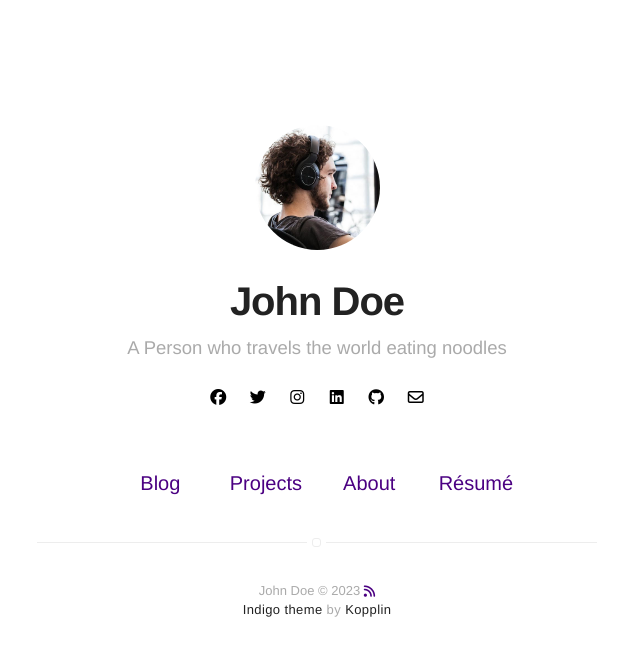
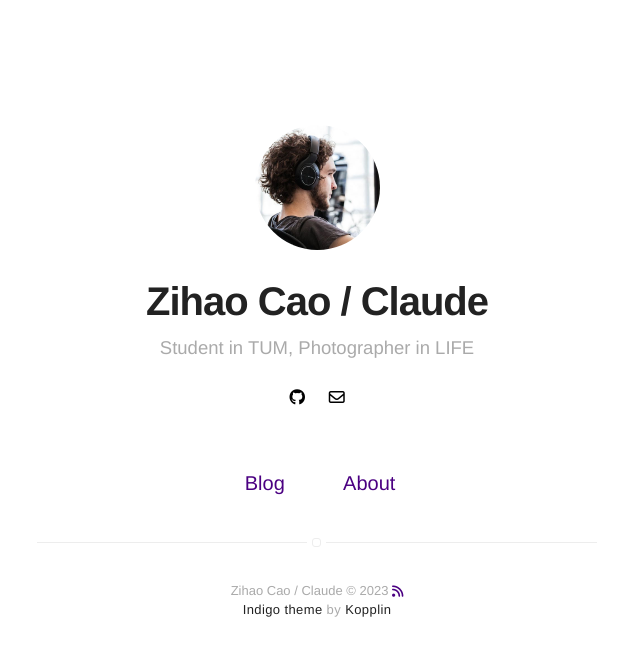
Before and after one commit to claude0318/claude0318.github.io, a Jekyll site: the page built from index.html, in a window 1280 px wide. Shown: the top 656 px of the page, without its empty margins (323-963 px from the left). Built offline with Jekyll 4.4.1, drawn with Linux system fonts in a browser that asks for light colours; nearby versions of some CDN libraries.

Commit message:
Update _config.yml

```diff
--- a/_config.yml
+++ b/_config.yml
@@ -1,9 +1,9 @@
 # main text of home
-title: John Doe
-bio: A Person who travels the world eating noodles
+title: Zihao Cao / Claude
+bio: Student in TUM, Photographer in LIFE
 
 # twitter summary info
-description: A blog about technology and stuff related
+#description: A blog about technology and stuff related
 
 # if it's an external image, update below for true
 # better with square images
@@ -16,11 +16,11 @@ dark-theme: auto
 
 # If you want to include your resume, set to true
 # and specify source (external or local).
-resume: true
-resume-external: true
-resume-url: https://google.com/?q=my+resume
+resume: false
+resume-external: false
+#resume-url: https://google.com/?q=my+resume
 
-url: https://sergiokopplin.github.io/indigo
+url: https://claude0318.github.io/
 # your url: https://USERNAME.github.io
 
 permalink: /:title/
@@ -34,26 +34,20 @@ disqus:
   categories: [blog, project] # only show disqus for posts that have these categories
 
 # if you don't have any of social below, comment the line
-facebook: myfacebook
-twitter: mytwitter
-instagram: myinstagram
-linkedin: mylinkedin
-github: mygithub
-email: myemail@gmail.com
+#facebook: myfacebook
+#twitter: mytwitter
+#instagram: myinstagram
+#linkedin: mylinkedin
+#github: mygithub
+email: zihao.cao@tum.de
 
 authors:
   johndoe:
-    name: John Doe
-    bio: A Man who travels the world eating noodles
+    name: Zihao Cao
+    bio: Student in TUM, Photographer in LIFE
     external-image: false
     picture: assets/images/profile.jpg
-    twitter: johndoe
-  jamesfoster:
-    name: James Foster
-    bio: A Man who develops software with coffee
-    external-image: false
-    picture: assets/images/james.jpg
-    twitter: jamesfoster
+    #twitter: johndoe
 
 # do you want a larger site? change the option below
 # options: [normal, large] | default: normal
@@ -69,17 +63,17 @@ pagination:
   permalink: "/:num/" # pagination link that will be appended
 
 # if you don't need projects, comment the *projects* configs below
-projects: true
+#projects: true
 
 # if you don't need "about" or "blog", comment them out below
 about: true
 blog: true
 
 # do you want to show the "read time" of the posts?
-read-time: true
+read-time: false
 
 # do you want to show the "tags" inside the posts?
-show-tags: true
+show-tags: false
 
 # related posts inside a post?
 related: true
```
